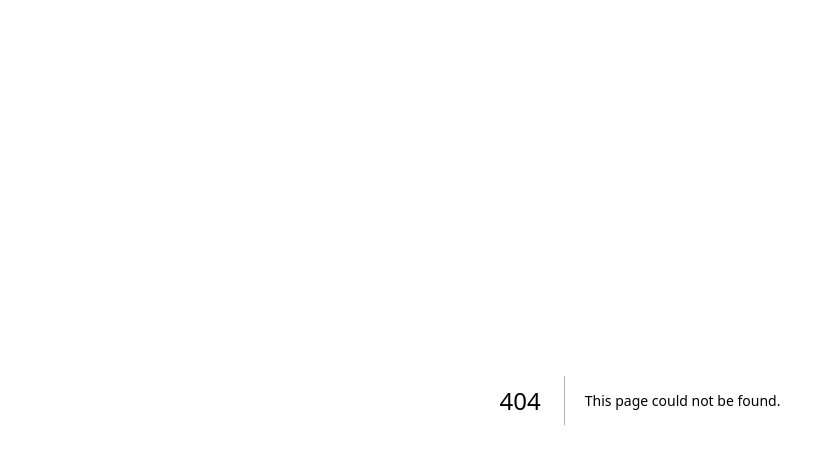
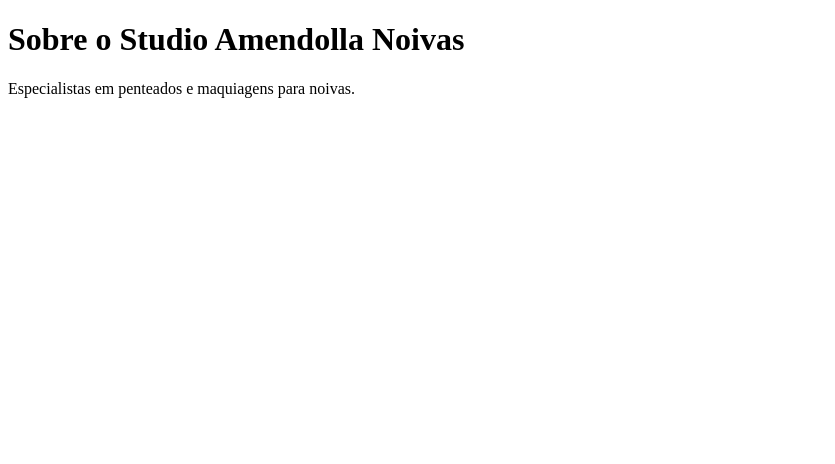
Before and after one commit to Sawux2/studio-amendolla-noivas, a Next.js app: page /sobre in a window 1280 px wide. Before the commit this address had no page. Shown: the top 464 px of the page, without its empty margins (0-835 px from the left). Built offline with nearby package versions, Linux system fonts and the light colour scheme.

Commit message:
Configuração da pasta app e layout

```diff
--- /dev/null
+++ b/app/layout.tsx
@@ -0,0 +1,16 @@
+// app/layout.tsx
+export default function RootLayout({
+    children,
+  }: {
+    children: React.ReactNode;
+  }) {
+    return (
+      <html lang="pt-BR">
+        <head />
+        <body>
+          {/* Layout pode incluir cabeçalho, rodapé, etc. */}
+          {children}
+        </body>
+      </html>
+    );
+  }
--- /dev/null
+++ b/app/sobre/page.tsx
@@ -0,0 +1,9 @@
+// app/about/page.tsx
+export default function About() {
+    return (
+      <main>
+        <h1>Sobre o Studio Amendolla Noivas</h1>
+        <p>Especialistas em penteados e maquiagens para noivas.</p>
+      </main>
+    );
+  }
--- /dev/null
+++ b/app/styles/global.css
@@ -0,0 +1,6 @@
+/* app/styles/globals.css */
+body {
+    font-family: Arial, sans-serif;
+    margin: 0;
+    padding: 0;
+  }
--- a/next.config.mjs
+++ b/next.config.mjs
@@ -1,4 +1,10 @@
+// next.config.js
 /** @type {import('next').NextConfig} */
-const nextConfig = {};
+const nextConfig = {
+    reactStrictMode: true,
+    experimental: {
+      appDir: true, // Ativa a estrutura da pasta app/
+    },
+  };
 
-export default nextConfig;
+  module.exports = nextConfig;
```
Also changed, not shown: app/page.tsx (added, +9 -0 lines), pages/index.tsx (deleted, +0 -15 lines).
